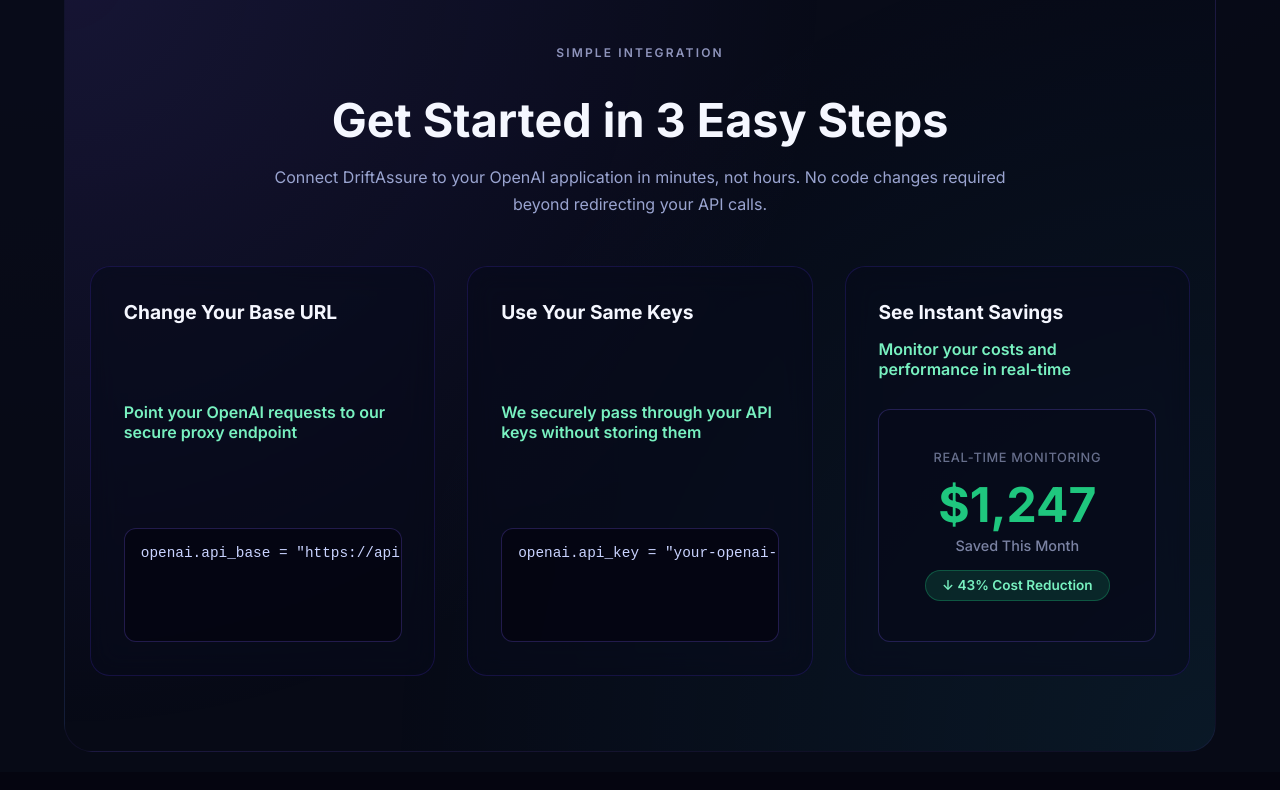
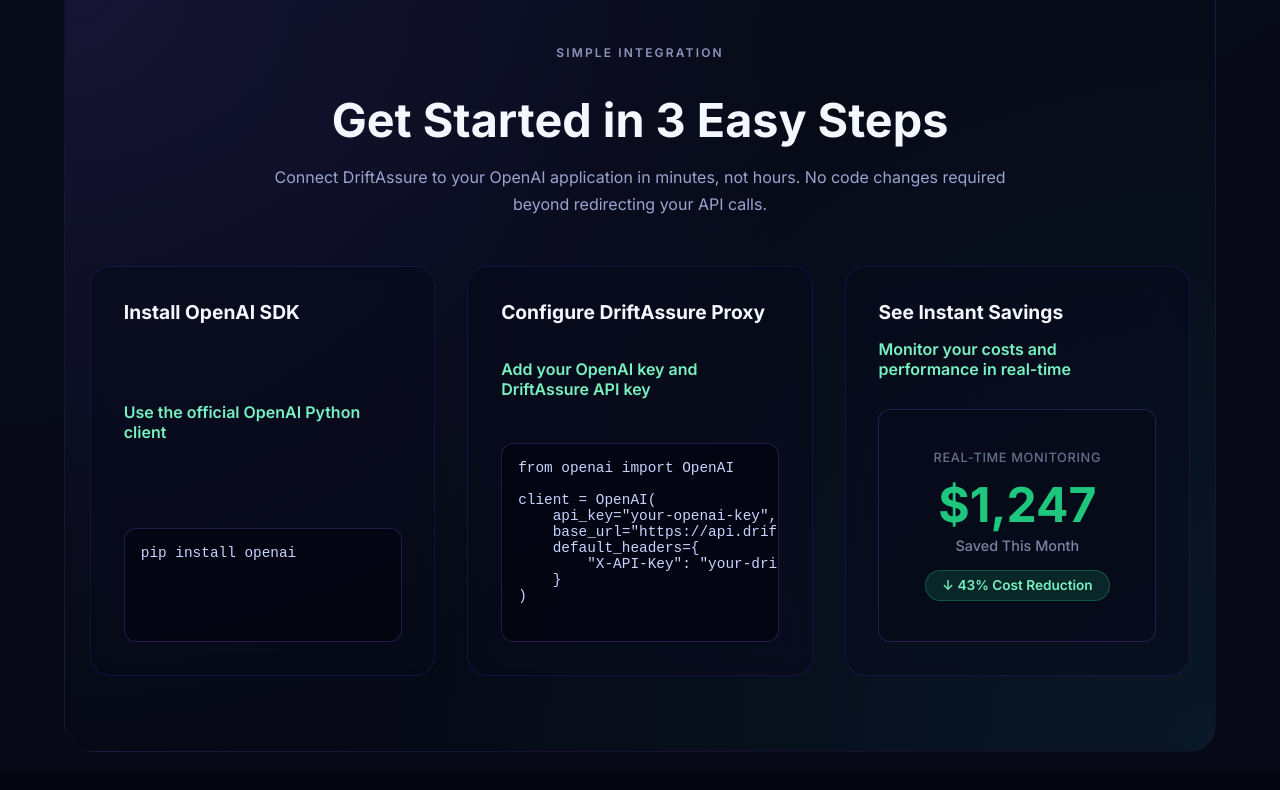
Before and after one commit to bilguungzt/driftassure-website, a React (Vite) app: page / in a window 1280 px wide. Shown: the part 1819-2609 px from the top of the page. Built offline with nearby package versions, Linux system fonts and the light colour scheme; a web font is replaced by a local one.

Commit message:
fix: correct API integration code snippets with proper base URL and X-API-Key header

```diff
--- a/index.html
+++ b/index.html
@@ -1,4 +1,4 @@
-<!doctype html>
+<!DOCTYPE html>
 <html lang="en">
   <head>
     <meta charset="UTF-8" />
--- a/src/App.jsx
+++ b/src/App.jsx
@@ -33,15 +33,23 @@
 const howItWorksSteps = [
   {
     step: "Step 1",
-    title: "Change Your Base URL",
-    description: "Point your OpenAI requests to our secure proxy endpoint",
-    code: 'openai.api_base = "https://api.driftassure.com/v1"',
+    title: "Install OpenAI SDK",
+    description: "Use the official OpenAI Python client",
+    code: 'pip install openai',
   },
   {
     step: "Step 2",
-    title: "Use Your Same Keys",
-    description: "We securely pass through your API keys without storing them",
-    code: 'openai.api_key = "your-openai-api-key"',
+    title: "Configure DriftAssure Proxy",
+    description: "Add your OpenAI key and DriftAssure API key",
+    code: `from openai import OpenAI
+
+client = OpenAI(
+    api_key="your-openai-key",
+    base_url="https://api.driftassure.com",
+    default_headers={
+        "X-API-Key": "your-driftassure-key"
+    }
+)`,
   },
   {
     step: "Step 3",
--- a/src/components/ThreeBackground.jsx
+++ b/src/components/ThreeBackground.jsx
@@ -23,18 +23,20 @@
     const attemptPlay = async () => {
       try {
         // Small delay to ensure video is ready
-        await new Promise(resolve => setTimeout(resolve, 100));
+        await new Promise((resolve) => setTimeout(resolve, 100));
         await video.play();
       } catch (error) {
         console.log("Video autoplay failed:", error);
         // Try again on first user interaction
         const playOnInteraction = () => {
           video.play();
-          document.removeEventListener('touchstart', playOnInteraction);
-          document.removeEventListener('click', playOnInteraction);
+          document.removeEventListener("touchstart", playOnInteraction);
+          document.removeEventListener("click", playOnInteraction);
         };
-        document.addEventListener('touchstart', playOnInteraction, { once: true });
-        document.addEventListener('click', playOnInteraction, { once: true });
+        document.addEventListener("touchstart", playOnInteraction, {
+          once: true,
+        });
+        document.addEventListener("click", playOnInteraction, { once: true });
       }
     };
 
@@ -42,11 +44,11 @@
     if (video.readyState >= 3) {
       attemptPlay();
     } else {
-      video.addEventListener('canplay', attemptPlay, { once: true });
+      video.addEventListener("canplay", attemptPlay, { once: true });
     }
 
     return () => {
-      video.removeEventListener('canplay', attemptPlay);
+      video.removeEventListener("canplay", attemptPlay);
     };
   }, []);
 
@@ -65,7 +67,10 @@
       >
         <source src={videoSrc} type="video/mp4" />
       </video>
-      <div className="hero-video__overlay" style={{ opacity: overlayOpacity }} />
+      <div
+        className="hero-video__overlay"
+        style={{ opacity: overlayOpacity }}
+      />
       <div
         className="hero-video__gradient"
         style={{
```
